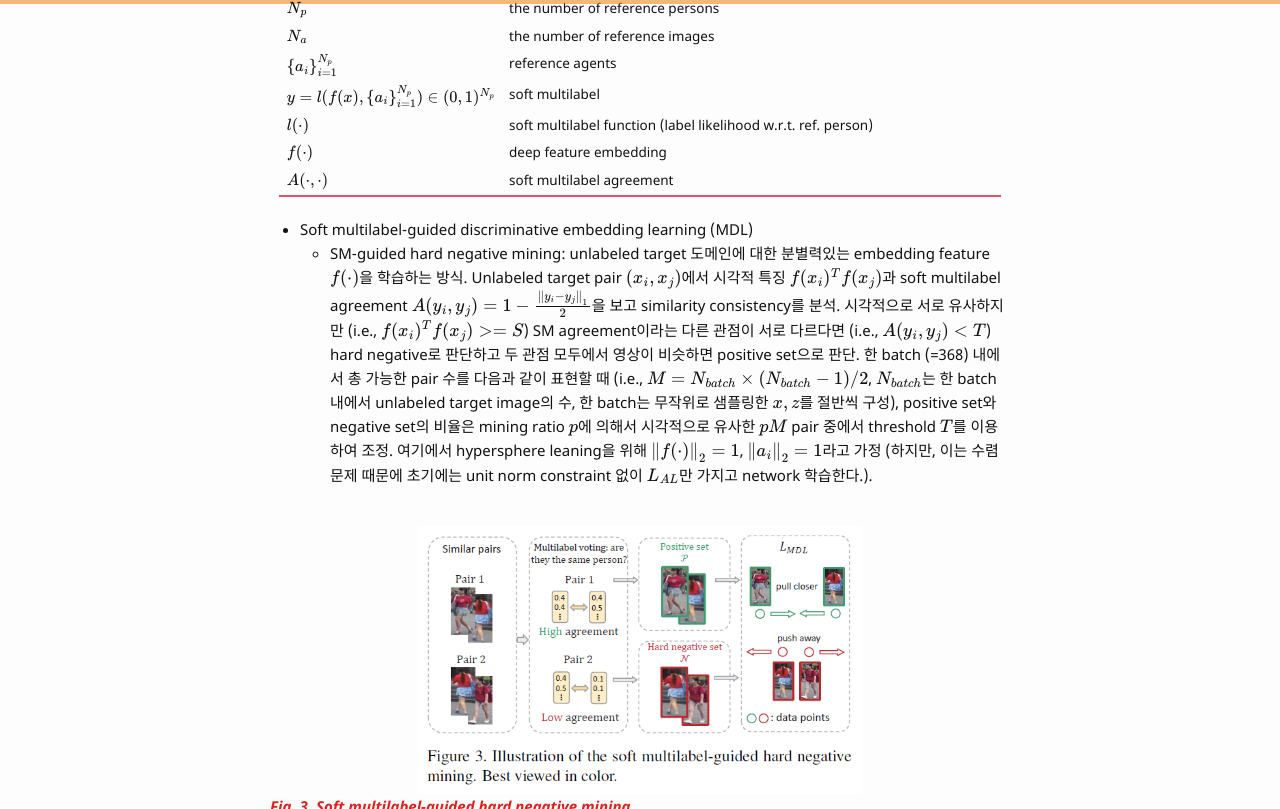
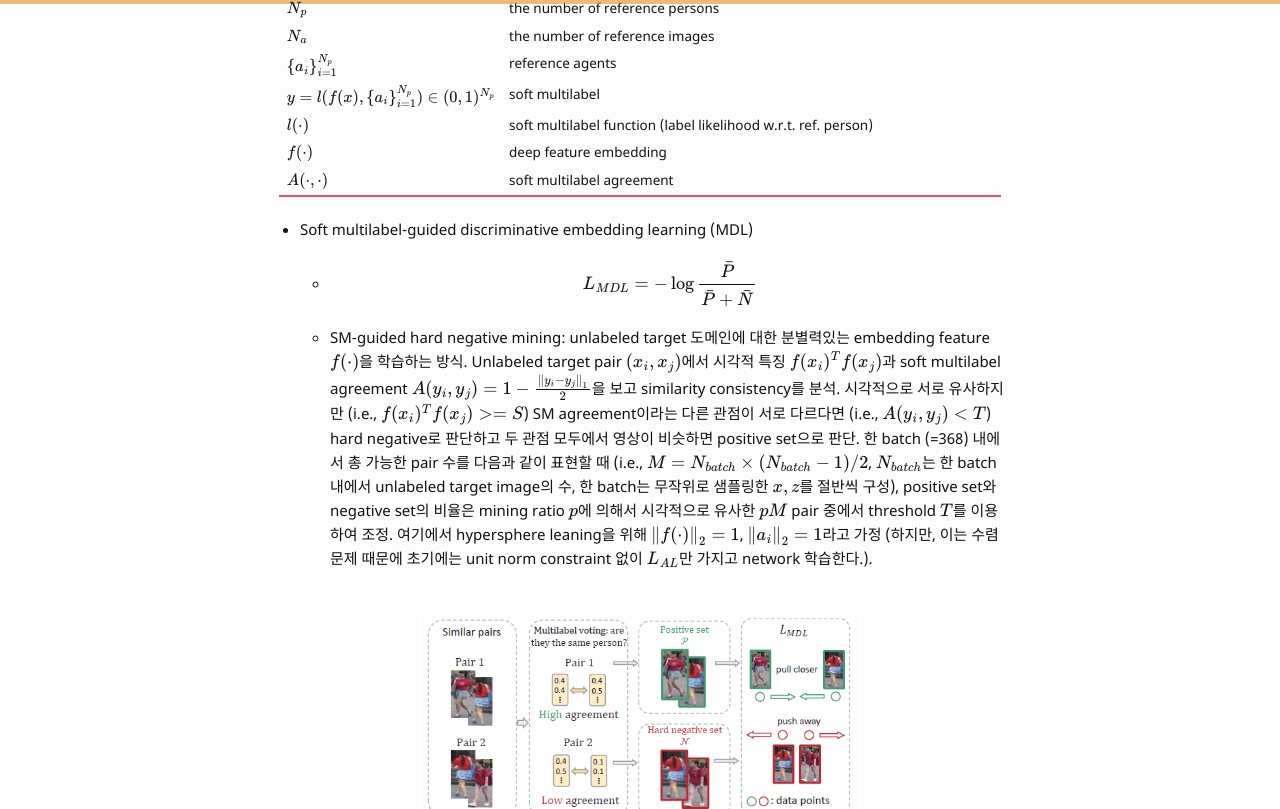
Before and after one commit to bismex/bismex.github.io, a Jekyll site: the page built from _posts/2019-07-03-MAR.md, in a window 1280 px wide and 900 px high, scrolled down 2431 px, cut to the strip 0-809 px from the top of the window. Built offline with Jekyll 4.4.1, drawn with Linux system fonts in a browser that asks for light colours; formulas are drawn with MathJax 3.

Commit message:
Update 2019-07-03-MAR.md

```diff
--- a/_posts/2019-07-03-MAR.md
+++ b/_posts/2019-07-03-MAR.md
@@ -79,6 +79,7 @@ tags: CV re-id unsupervised
 | ---------- | ---------- |
 
 - Soft multilabel-guided discriminative embedding learning (MDL)
+  - $$L_{MDL} = -\log \frac{\bar{P}}{\bar{P} + \bar{N}}$$
   - SM-guided hard negative mining: unlabeled target 도메인에 대한 분별력있는 embedding feature $$f(\cdot)$$을 학습하는 방식. Unlabeled target pair $$(x_i, x_j)$$에서 시각적 특징 $$f(x_i)^T f(x_j)$$과 soft multilabel agreement $$A(y_i, y_j)=1-\frac{\left \| y_i - y_j \right \|_1}{2}$$을 보고 similarity consistency를 분석. 시각적으로 서로 유사하지만 (i.e., $$f(x_i)^T f(x_j)>=S$$) SM agreement이라는 다른 관점이 서로 다르다면 (i.e., $$A(y_i, y_j)<T$$) hard negative로 판단하고 두 관점 모두에서 영상이 비슷하면 positive set으로 판단. 한 batch (=368) 내에서 총 가능한 pair 수를 다음과 같이 표현할 때 (i.e., $$M=N_{batch} \times (N_{batch} - 1 )/2$$, $$N_{batch}$$는 한 batch 내에서 unlabeled target image의 수, 한 batch는 무작위로 샘플링한 $$x, z$$를 절반씩 구성), positive set와 negative set의 비율은 mining ratio $$p$$에 의해서 시각적으로 유사한 $$pM$$ pair 중에서 threshold $$T$$를 이용하여 조정. 여기에서 hypersphere leaning을 위해 $$\left \| f(\cdot) \right \|_2=1$$, $$\left \| a_i \right \|_2=1$$라고 가정 (하지만, 이는 수렴 문제 때문에 초기에는 unit norm constraint 없이 $$L_{AL}$$만 가지고 network 학습한다.).
 
 
```
